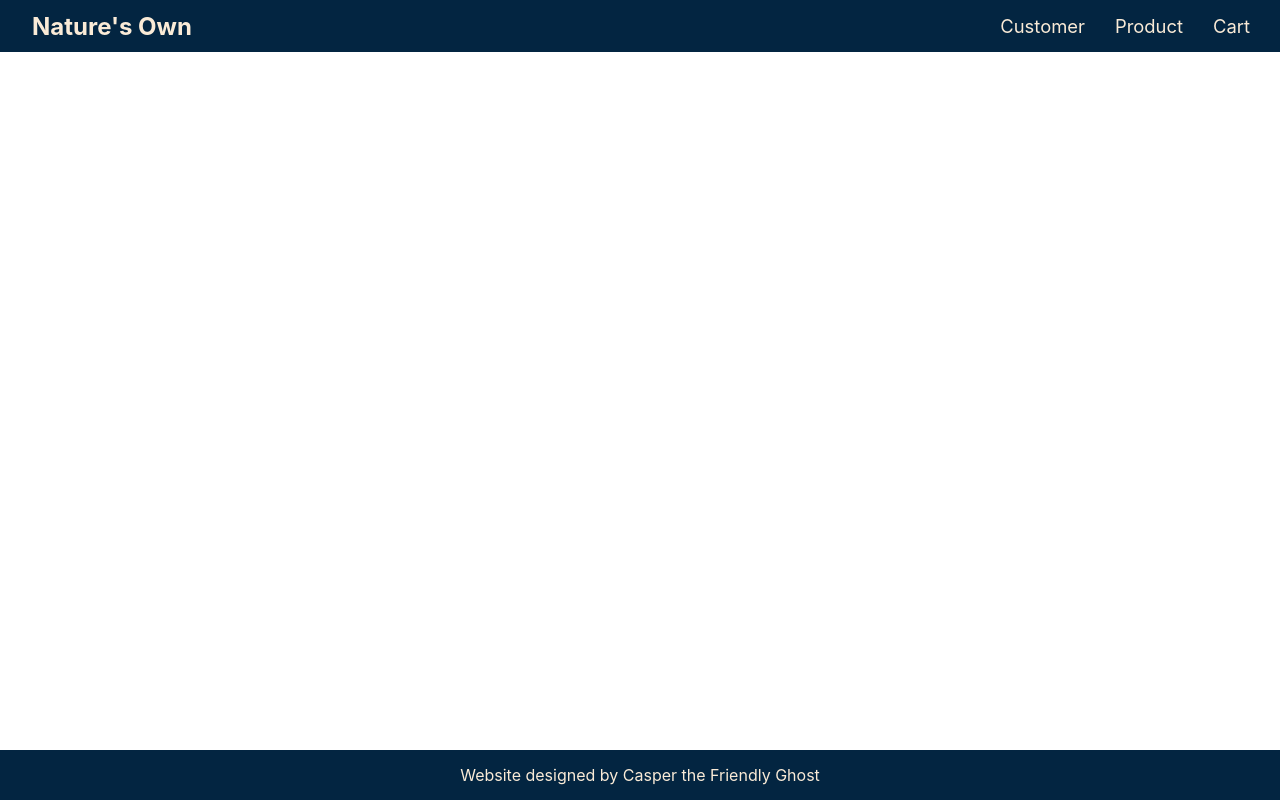
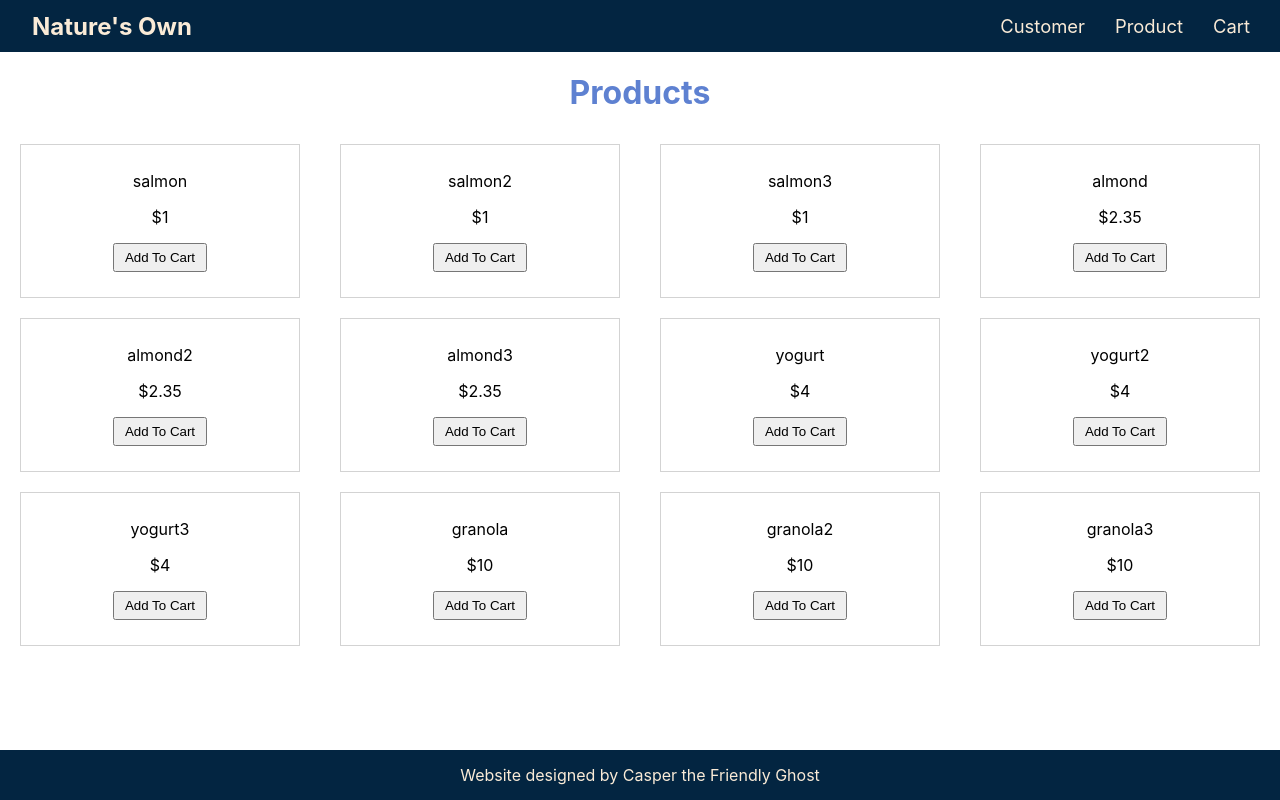
Before and after one commit to jsoon049/3125-L2, a React (Create React App) app: page /product in a window 1280 px wide. Built offline with nearby package versions, Linux system fonts and the light colour scheme.

Commit message:
Fixed links

```diff
--- a/src/App.js
+++ b/src/App.js
@@ -14,13 +14,13 @@ function App() {
       <Router>
         <Header />
         <Switch>
-          <Route exact path="/3125-L2/">
+          <Route exact path="/">
             <Customer />
           </Route>
-          <Route path="/3125-L2/product">
+          <Route path="/product">
             <Product />
           </Route>
-          <Route path="/3125-L2/cart">
+          <Route path="/cart">
             <Cart />
           </Route>
         </Switch>
--- a/src/components/Header.js
+++ b/src/components/Header.js
@@ -8,13 +8,13 @@ export const Header = () => {
       <h2 className="brand">Nature's Own</h2>
       <ul className="nav-links">
         <li>
-          <Link to="/3125-L2/">Customer</Link>
+          <Link to="/">Customer</Link>
         </li>
         <li>
-          <Link to="/3125-L2/product">Product</Link>
+          <Link to="/product">Product</Link>
         </li>
         <li>
-          <Link to="/3125-L2/cart">Cart</Link>
+          <Link to="/cart">Cart</Link>
         </li>
       </ul>
     </div>
--- a/src/components/Product.js
+++ b/src/components/Product.js
@@ -100,10 +100,11 @@ export const Product = () => {
   // Similar to componentDidMount and componentDidUpdate:
   useEffect(() => {
     // Filter products based on user preferences
+    let product_names = [];
+    if(sessionStorage.getItem("lactoseFree") != null) {
       var lactose = JSON.parse(sessionStorage.getItem("lactoseFree"));
       var nuts = JSON.parse(sessionStorage.getItem("nutFree"));
       var organic = JSON.parse(sessionStorage.getItem("organic"));
-    let product_names = [];
 
       for (let i = 0; i < products.length; i += 1) {
         if (lactose === false && nuts === false && organic === false) {
@@ -118,6 +119,10 @@ export const Product = () => {
         if (organic === true && products[i].organic === true) {
           product_names.push(products[i]);
         }
+      }
+    }
+    else{
+      for (let i = 0; i < products.length; i += 1) { product_names.push(products[i]); }
     }
     let sorted = product_names;
     product_names.sort((a, b) => a.price - b.price);
```
Lines whose indentation alone changed are shown as unchanged.
